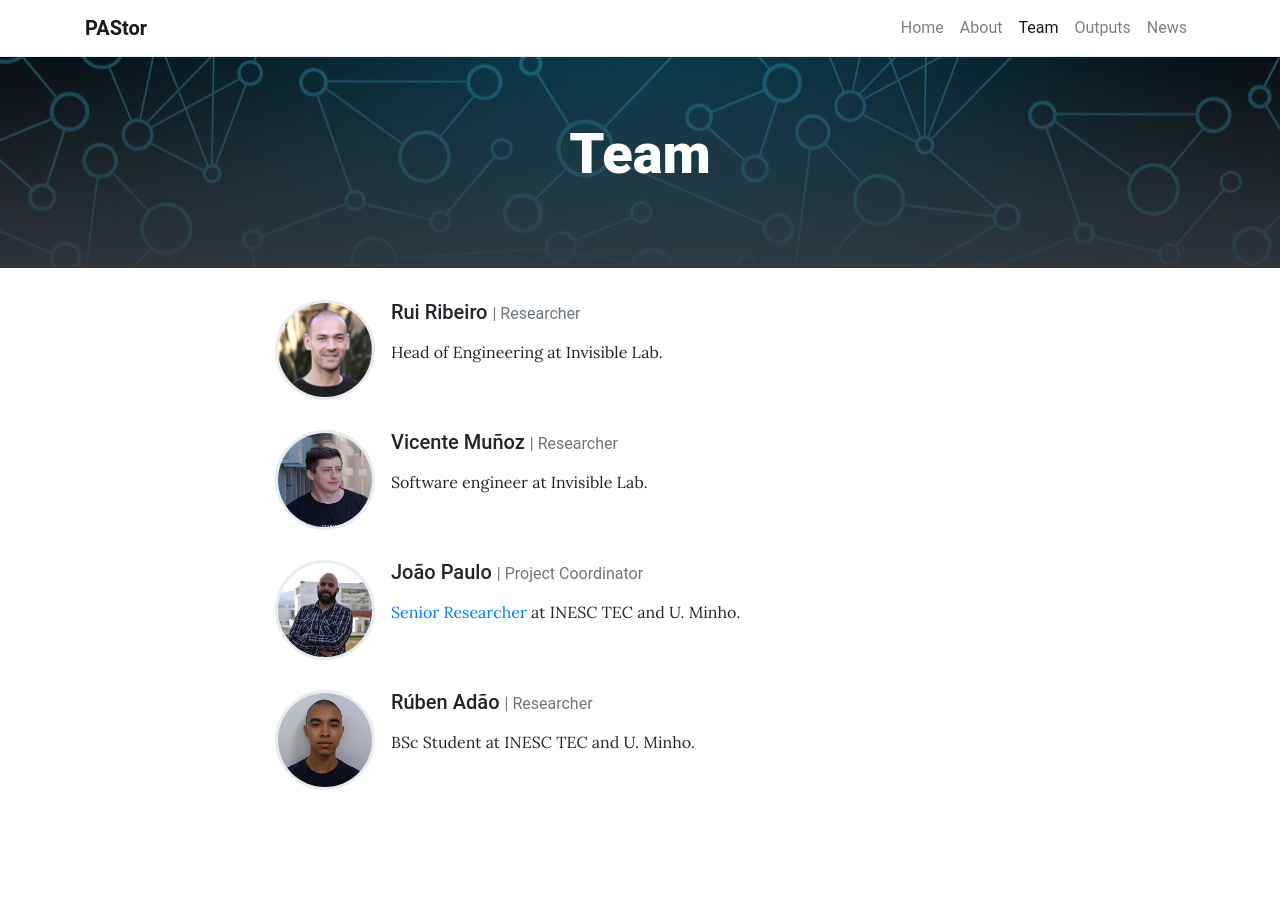
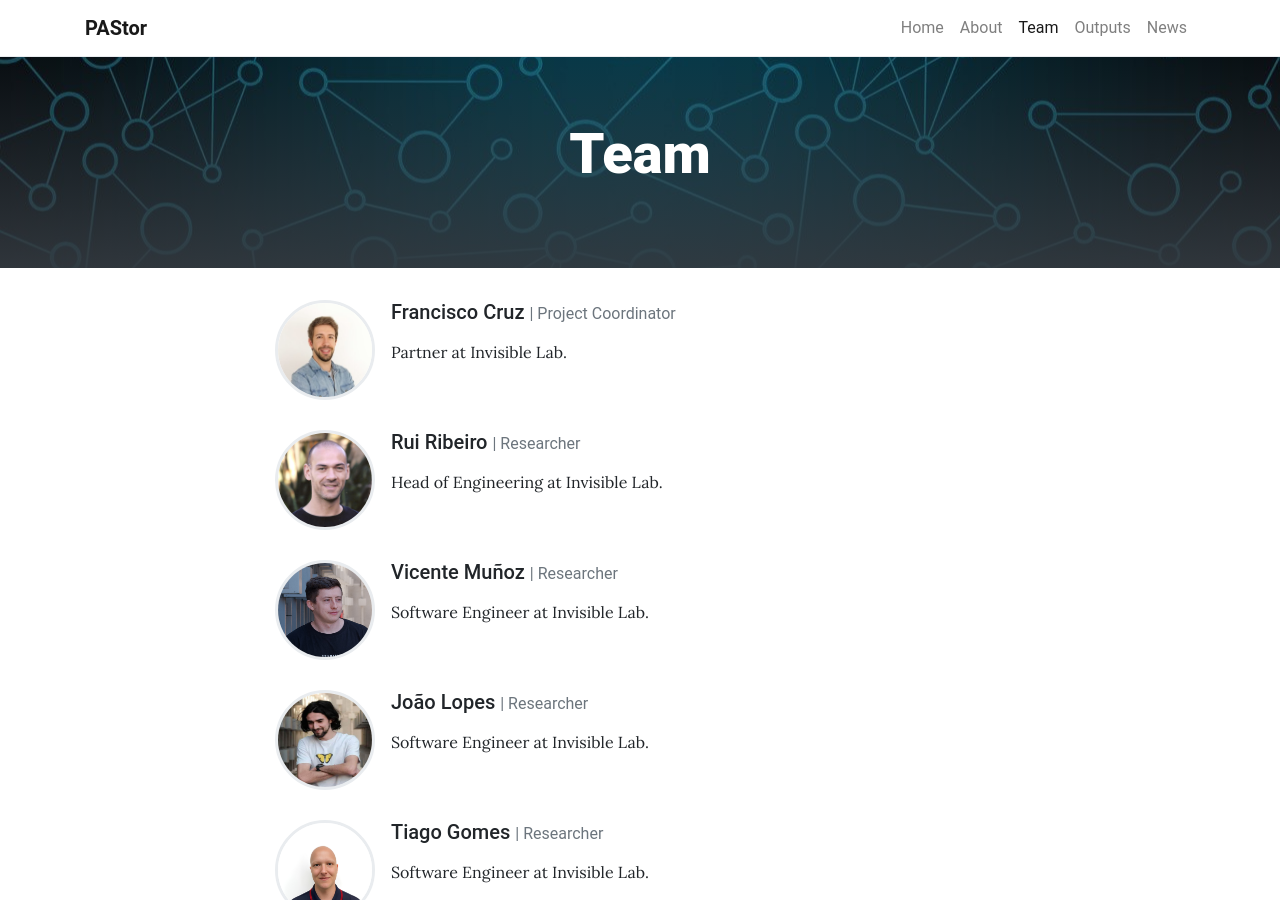
Before and after one commit to invisiblelab-dev/invisible-storage-project-website, a Jekyll site: the page built from pages/team.md, in a window 1280 px wide and 900 px high. Built offline with Jekyll 4.4.1, drawn with Linux system fonts in a browser that asks for light colours; some of the changed text lies outside the part shown.

Commit message:
Update team.yml - il team

```diff
--- a/_data/team.yml
+++ b/_data/team.yml
@@ -1,4 +1,11 @@
 # Project team members listed below will appear on the /team page
+
+- name: Francisco Cruz
+  role: Project Coordinator # Will appear next to name
+  image: assets/img/cruz.jpeg # Can be external link
+  description: > # Can be Markdown
+    Partner at Invisible Lab.
+
 
 - name: Rui Ribeiro
   role: Researcher # Will appear next to name
@@ -11,7 +18,35 @@
   role: Researcher # Will appear next to name
   image: assets/img/vicente.jpg # Can be external link
   description: > # Can be Markdown
-    Software engineer at Invisible Lab.
+    Software Engineer at Invisible Lab.
+
+
+- name: João Lopes
+  role: Researcher # Will appear next to name
+  image: assets/img/joao.jpg # Can be external link
+  description: > # Can be Markdown
+    Software Engineer at Invisible Lab.
+
+
+- name: Tiago Gomes
+  role: Researcher # Will appear next to name
+  image: assets/img/tiago.png # Can be external link
+  description: > # Can be Markdown
+    Software Engineer at Invisible Lab.
+
+
+- name: Filipe Costa
+  role: Researcher # Will appear next to name
+  image: assets/img/filipe.jpg # Can be external link
+  description: > # Can be Markdown
+    Software Engineer at Invisible Lab.
+
+
+- name: Marta Bonjardim
+  role: Project Manager # Will appear next to name
+  image: assets/img/marta.jpg # Can be external link
+  description: > # Can be Markdown
+    Product Manager at Invisible Lab.
 
 
 - name: João Paulo
@@ -19,10 +54,3 @@
   image: assets/img/jtpaulo.jpg
   description: >
     [Senior Researcher](https://www.inesctec.pt/en/people/joao-tiago-paulo) at INESC TEC and U. Minho.
-
-
-- name: Rúben Adão
-  role: Researcher # Will appear next to name
-  image: assets/img/ruben.jpg # Can be external link
-  description: > # Can be Markdown
-    BSc Student at INESC TEC and U. Minho.
```
